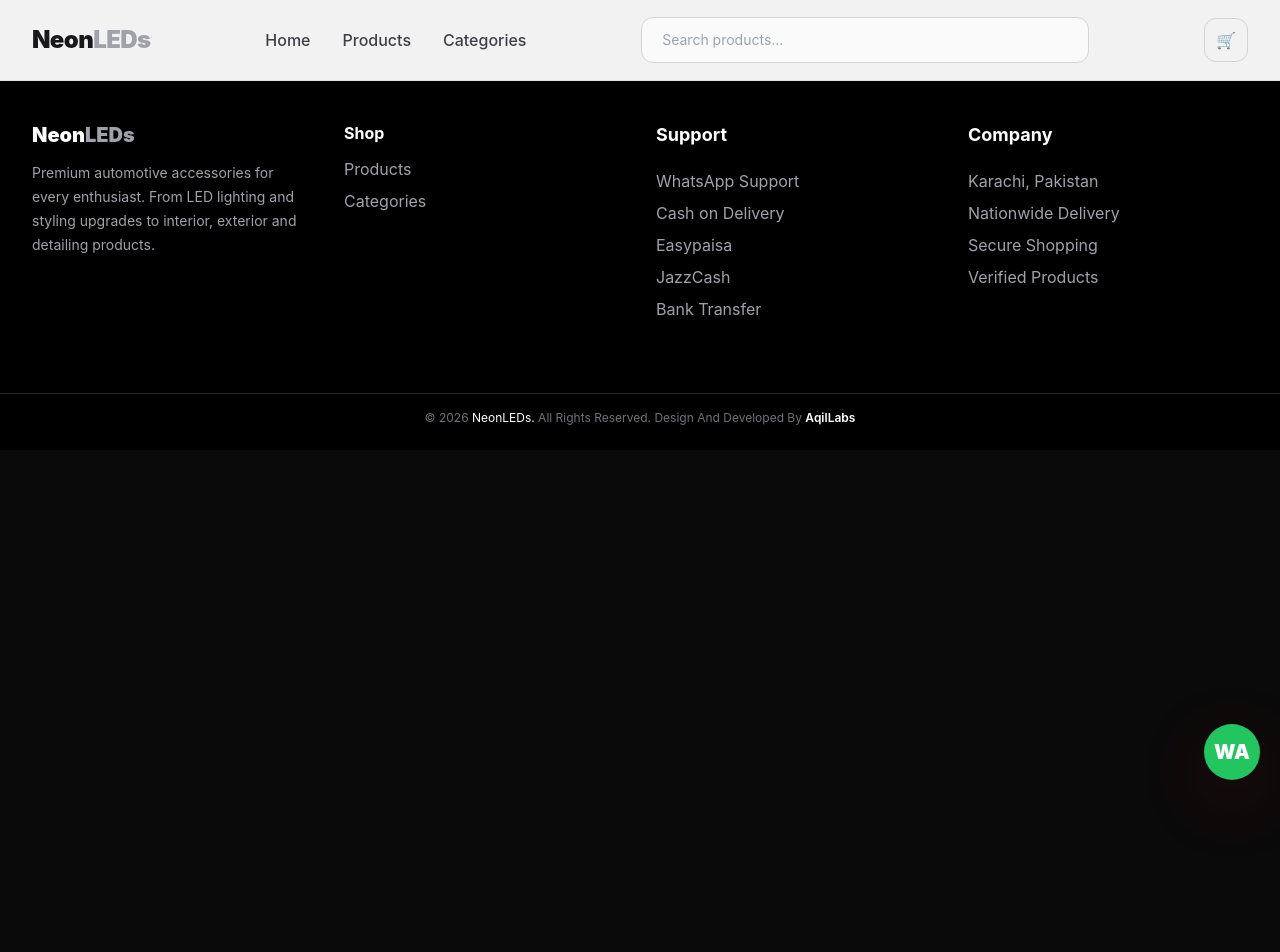
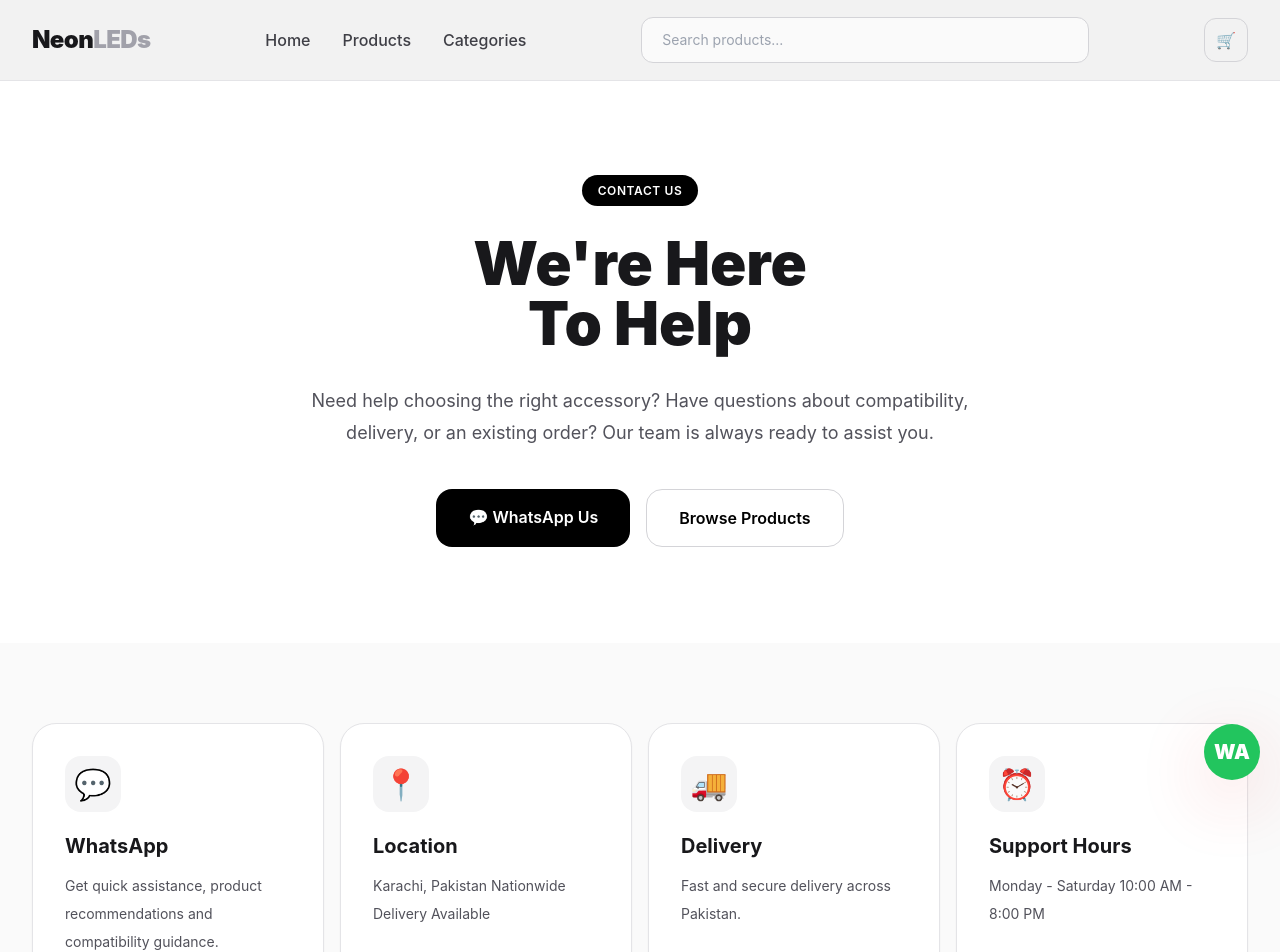
Before and after one commit to Hassan-Asif/pak-auto-accessories, a Vue app: page /contact in a window 1280 px wide. Shown: the top 952 px of the page. Before the commit the page ends 800 px from the top, so only its background shows below. Built offline with nearby package versions, Linux system fonts and the light colour scheme.

Commit message:
new update

```diff
--- a/src/components/layout/SiteFooter.vue
+++ b/src/components/layout/SiteFooter.vue
@@ -63,7 +63,14 @@
             WhatsApp Support
           </a>
 
-          <p class="text-zinc-400">
+          <RouterLink
+  to="/contact"
+  class="block text-zinc-400 transition hover:text-white"
+>
+  Contact Us
+</RouterLink>
+
+          <!-- <p class="text-zinc-400">
             Cash on Delivery
           </p>
 
@@ -77,7 +84,7 @@
 
           <p class="text-zinc-400">
             Bank Transfer
-          </p>
+          </p> -->
 
         </div>
 
@@ -96,9 +103,9 @@
             Karachi, Pakistan
           </p>
 
-          <p class="text-zinc-400">
+          <!-- <p class="text-zinc-400">
             Nationwide Delivery
-          </p>
+          </p> -->
 
           <p class="text-zinc-400">
             Secure Shopping
--- a/src/components/products/ProductCard.vue
+++ b/src/components/products/ProductCard.vue
@@ -30,14 +30,14 @@
       </RouterLink>
 
       <!-- Vehicle Compatibility -->
-      <div
+      <!-- <div
         v-if="fitsSelectedVehicle"
         class="rounded-lg border border-green-200 bg-green-50 p-2 md:rounded-xl md:p-3"
       >
         <p class="text-[11px] font-semibold text-green-700 md:text-sm">
           ✓ Fits Your Selected Vehicle
         </p>
-      </div>
+      </div> -->
 
       <!-- Price -->
       <div class="flex items-end justify-between gap-2">
@@ -49,11 +49,11 @@
         </div>
 
         <RouterLink
-          :to="`/products/${product.id}`"
-          class="rounded-lg bg-black px-3 py-2 text-xs font-semibold text-white transition hover:bg-zinc-800 md:rounded-xl md:px-5 md:py-3 md:text-sm"
-        >
-          View Product
-        </RouterLink>
+  :to="`/products/${product.id}`"
+  class="hidden rounded-xl bg-black px-5 py-3 text-sm font-semibold text-white transition hover:bg-zinc-800 md:inline-flex"
+>
+  View Product
+</RouterLink>
 
       </div>
 
--- /dev/null
+++ b/src/pages/ContactPage.vue
@@ -0,0 +1,136 @@
+<template>
+  <main class="min-h-screen bg-zinc-50">
+
+    <!-- Hero -->
+
+    <section class="bg-white py-24">
+
+      <div class="container-page">
+
+        <div class="mx-auto max-w-3xl text-center">
+
+          <span
+            class="rounded-full bg-black px-4 py-2 text-xs font-semibold uppercase tracking-wider text-white"
+          >
+            Contact Us
+          </span>
+
+          <h1
+            class="mt-8 text-5xl font-black leading-tight text-zinc-900 md:text-6xl"
+          >
+            We're Here
+            <br>
+            To Help
+          </h1>
+
+          <p
+            class="mx-auto mt-8 max-w-2xl text-lg leading-8 text-zinc-600"
+          >
+            Need help choosing the right accessory?
+            Have questions about compatibility, delivery,
+            or an existing order?
+
+            Our team is always ready to assist you.
+          </p>
+
+          <div
+            class="mt-10 flex flex-col justify-center gap-4 sm:flex-row"
+          >
+
+            <a
+              :href="supportMessage('Hello, I need help with my order.')"
+              target="_blank"
+              rel="noopener"
+              class="rounded-2xl bg-black px-8 py-4 text-center font-semibold text-white transition hover:bg-zinc-800"
+            >
+              💬 WhatsApp Us
+            </a>
+
+            <RouterLink
+              to="/products"
+              class="rounded-2xl border border-zinc-300 bg-white px-8 py-4 text-center font-semibold text-black transition hover:bg-zinc-100"
+            >
+              Browse Products
+            </RouterLink>
+
+          </div>
+
+        </div>
+
+      </div>
+
+    </section>
+
+    <!-- Contact Cards -->
+
+    <section class="py-20">
+
+      <div class="container-page">
+
+        <div class="grid grid-cols-2 gap-4 lg:grid-cols-4">
+
+          <div
+            v-for="card in cards"
+            :key="card.title"
+            class="rounded-3xl border border-zinc-200 bg-white p-5 shadow-sm transition hover:-translate-y-2 hover:shadow-xl md:p-8"
+          >
+
+            <div
+              class="mb-5 flex h-14 w-14 items-center justify-center rounded-2xl bg-zinc-100 text-3xl"
+            >
+              {{ card.icon }}
+            </div>
+
+            <h3
+              class="text-lg font-bold text-zinc-900 md:text-xl"
+            >
+              {{ card.title }}
+            </h3>
+
+            <p
+              class="mt-3 text-sm leading-7 text-zinc-600"
+            >
+              {{ card.description }}
+            </p>
+
+          </div>
+
+        </div>
+
+      </div>
+
+    </section>
+
+  </main>
+</template>
+
+<script setup>
+import { supportMessage } from '../utils/whatsapp'
+
+const cards = [
+  {
+    icon: '💬',
+    title: 'WhatsApp',
+    description:
+      'Get quick assistance, product recommendations and compatibility guidance.'
+  },
+  {
+    icon: '📍',
+    title: 'Location',
+    description:
+      'Karachi, Pakistan\nNationwide Delivery Available'
+  },
+  {
+    icon: '🚚',
+    title: 'Delivery',
+    description:
+      'Fast and secure delivery across Pakistan.'
+  },
+  {
+    icon: '⏰',
+    title: 'Support Hours',
+    description:
+      'Monday - Saturday\n10:00 AM - 8:00 PM'
+  }
+]
+</script>
--- a/src/pages/HomePage.vue
+++ b/src/pages/HomePage.vue
@@ -90,29 +90,27 @@
 
     </div>
 
-    <div class="grid gap-6 md:grid-cols-2 lg:grid-cols-4">
+    <div
+  class="grid grid-cols-2 gap-4 md:grid-cols-3 lg:grid-cols-4"
+>
 
   <div
     v-for="item in why"
     :key="item.title"
-        class="group rounded-3xl border border-zinc-200 bg-white p-8 shadow-sm transition-all duration-300 hover:-translate-y-2 hover:shadow-xl"
+    class="group rounded-3xl border border-zinc-200 bg-white p-5 shadow-sm transition-all duration-300 hover:-translate-y-2 hover:shadow-xl md:p-8"
   >
 
     <div
-          class="mb-6 flex h-16 w-16 items-center justify-center rounded-2xl bg-zinc-100 text-3xl"
+      class="mb-4 flex h-12 w-12 items-center justify-center rounded-2xl bg-zinc-100 text-2xl md:mb-6 md:h-16 md:w-16 md:text-3xl"
     >
       {{ item.icon }}
     </div>
 
-        <h3
-          class="text-xl font-bold text-zinc-900"
-        >
+    <h3 class="text-base font-bold text-zinc-900 md:text-xl">
       {{ item.title }}
     </h3>
 
-        <p
-          class="mt-4 leading-7 text-zinc-600"
-        >
+    <p class="mt-2 text-sm leading-6 text-zinc-600 md:mt-4 md:text-base md:leading-7">
       {{ item.description }}
     </p>
 
--- a/src/router/index.js
+++ b/src/router/index.js
@@ -14,7 +14,8 @@
   { path: '/admin/login', component: () => import('../pages/admin/LoginPage.vue'), meta: { title: 'Admin Login | Neon LEDs' } },
   { path: '/admin', component: () => import('../pages/admin/DashboardPage.vue'), meta: { requiresAdmin: true, title: 'Admin Dashboard | Neon LEDs' } },
   { path: '/admin/products', component: () => import('../pages/admin/ProductManagementPage.vue'), meta: { requiresAdmin: true, title: 'Manage Products | Neon LEDs' } },
-  { path: '/admin/orders', component: () => import('../pages/admin/OrderManagementPage.vue'), meta: { requiresAdmin: true, title: 'Manage Orders | Neon LEDs' } }
+  { path: '/admin/orders', component: () => import('../pages/admin/OrderManagementPage.vue'), meta: { requiresAdmin: true, title: 'Manage Orders | Neon LEDs' } },
+  { path: '/contact', component: () => import('../pages/ContactPage.vue'), meta: { title: 'Contact | NeonLEDs' } }
 ]
 
 const router = createRouter({ history: createWebHistory(), routes, scrollBehavior: () => ({ top: 0 }) })
```
Lines whose indentation alone changed are shown as unchanged.
